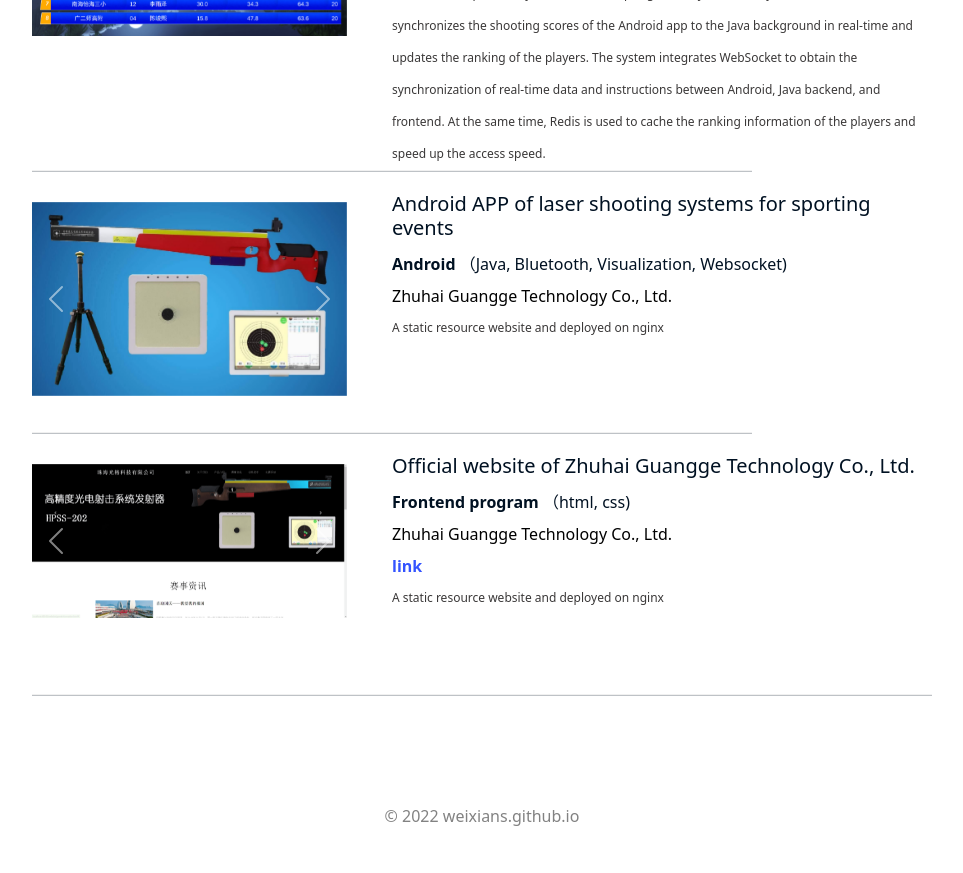
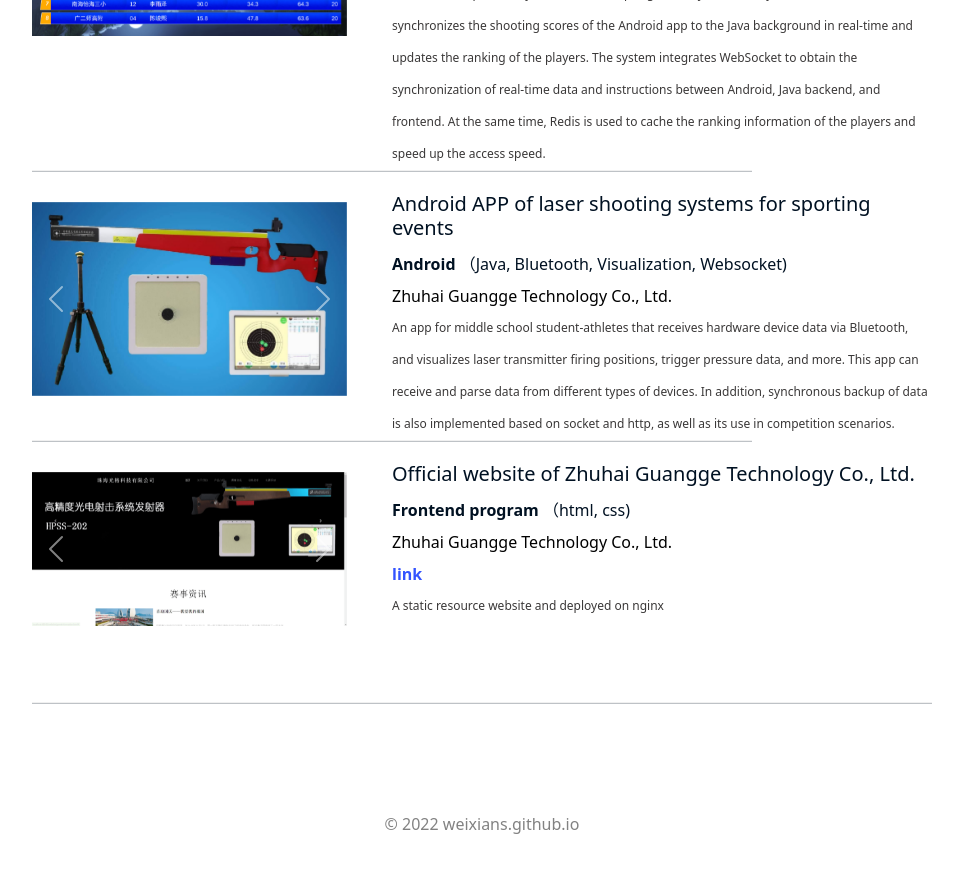
Before and after one commit to weixians/weixians.github.io, a Jekyll site: the page built from about_me.html, in a window 1280 px wide and 900 px high, scrolled down 2431 px. Shown: the top 873 px of the window, without its empty margins (158-1121 px from the left). Built offline with Jekyll 4.4.1, drawn with Linux system fonts in a browser that asks for light colours.

Commit message:
change content

```diff
--- a/about_me.html
+++ b/about_me.html
@@ -299,7 +299,7 @@ subtitle:
             <h5 style="text-align: left">Android APP of laser shooting systems for sporting events</h5>
             <p><b>Android</b> （Java, Bluetooth, Visualization, Websocket)</p>
             <p class="company">Zhuhai Guangge Technology Co., Ltd.</p>
-            <p class="description">A static resource website and deployed on nginx</p>
+            <p class="description">An app for middle school student-athletes that receives hardware device data via Bluetooth, and visualizes laser transmitter firing positions, trigger pressure data, and more. This app can receive and parse data from different types of devices. In addition, synchronous backup of data is also implemented based on socket and http, as well as its use in competition scenarios.</p>
         </div>
     </div>
     <hr class="solid item-divider"/>
```
